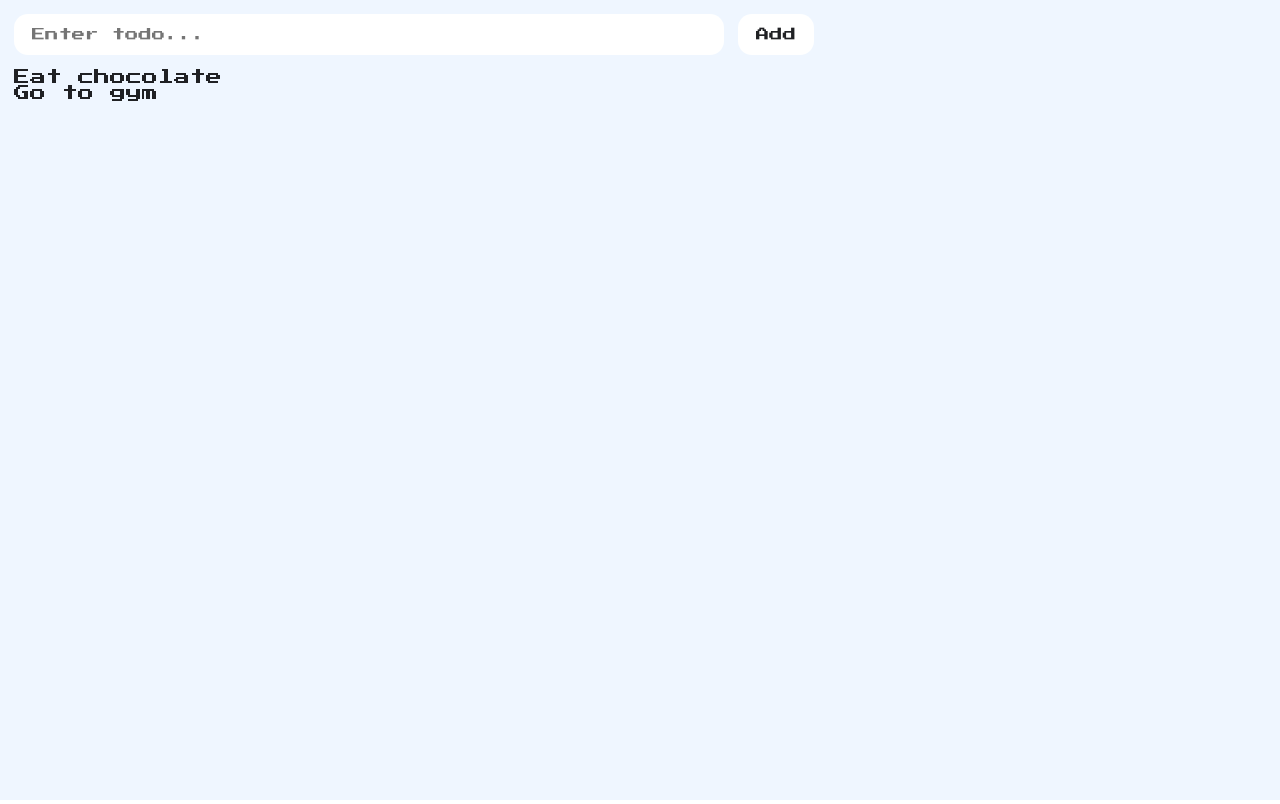
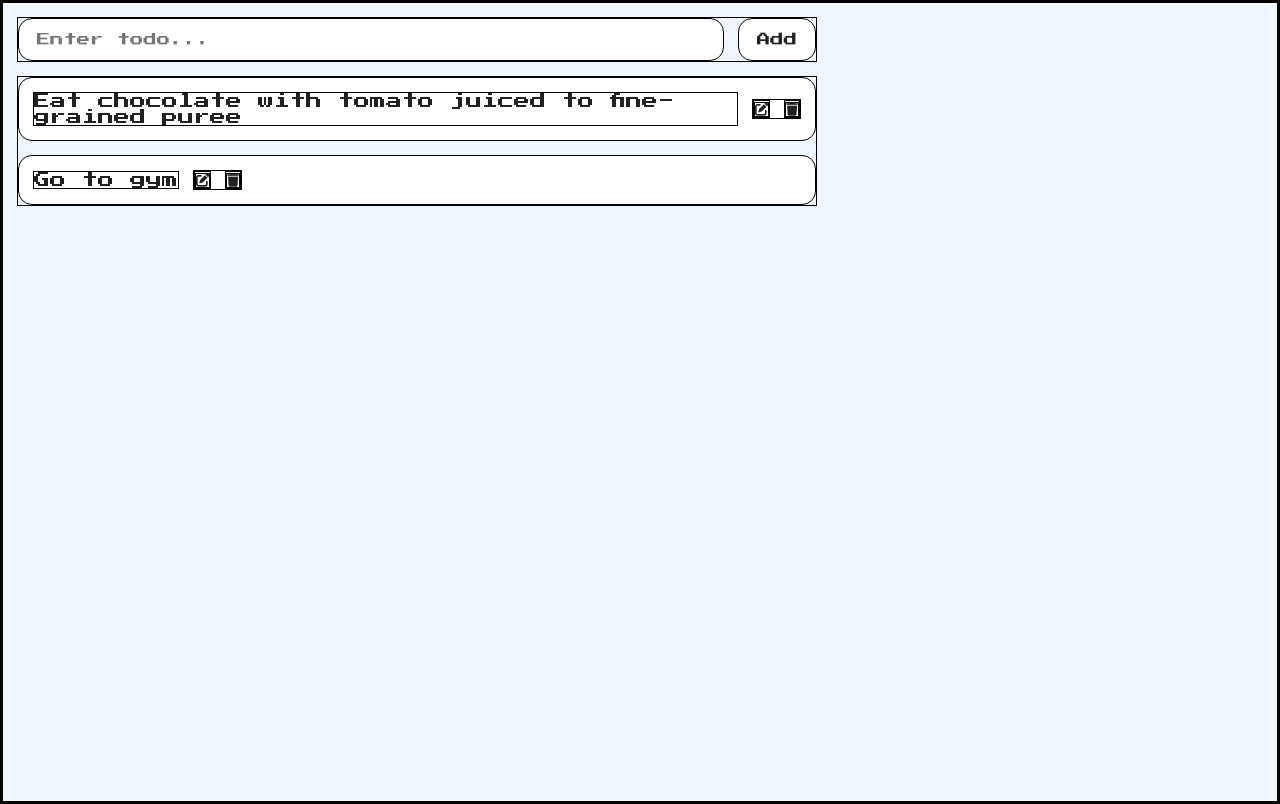
Before and after one commit to liangchow/reactjs-todo-app, a React (Vite) app: page / in a window 1280 px wide. Built offline with nearby package versions, Linux system fonts and the light colour scheme.

Commit message:
Update TodoCard button functions

```diff
--- a/components/TodoCard.jsx
+++ b/components/TodoCard.jsx
@@ -1,7 +1,19 @@
 import React from 'react'
 
 export default function TodoCard(props) {
+    const { children, handleDeleteTodo, index  } = props
+
   return (
-    <li>{todos}</li>
+    <li className='todoItem'>
+        {children}
+        <div className='actionsContainer'>
+            {/* Edit button */}
+            <button ><i className="fa-solid fa-pen-to-square"></i></button>
+
+            {/* Delete button */}
+            <button onClick={() => handleDeleteTodo(index)}><i className="fa-solid fa-trash"></i></button>
+
+        </div>
+    </li>
   )
 }
--- a/components/TodoInput.jsx
+++ b/components/TodoInput.jsx
@@ -1,10 +1,16 @@
 import React from "react";
 
-export default function TodoInput(){
+export default function TodoInput(props){
+
+    const { handleAddTodo, todoValue, setTodoValue } = props
+
     return(
         <header className="input">
-            <input type="text" placeholder="Enter todo..." />
-            <button>Add</button>
+            <input placeholder="Enter todo..." value={todoValue} onChange={(e) => setTodoValue(e.target.value)} />
+            <button onClick={() => {
+                handleAddTodo(todoValue)
+                setTodoValue('')
+            }}> Add</button>
         </header>
     )
 }
--- a/components/TodoList.jsx
+++ b/components/TodoList.jsx
@@ -6,12 +6,14 @@ export default function TodoList(props) {
     const { todos } = props
 
   return (
-    <ol>
-        {todos.map((todo, todoIndex)=>{
+    <ul className='main'>
+        {todos.map((todo, todoIndex) => {
             return(
-                <p>{todo}</p>
+                <TodoCard {...props} key={todoIndex} index={todoIndex} >
+                   <p>{todo}</p>
+                </TodoCard>
             )
         })}
-    </ol>
+    </ul>
   )
 }
--- a/src/App.jsx
+++ b/src/App.jsx
@@ -5,14 +5,27 @@ import TodoList from '../components/TodoList'
 function App() {
 
   const [todos, setTodos] = useState([
-        "Eat chocolate",
+        "Eat chocolate with tomato juiced to fine-grained puree",
         "Go to gym",
       ])
+  const [todoValue, setTodoValue] = useState('')
+
+  function handleAddTodo(newTodo){
+    const newTodoList = [newTodo, ...todos]
+    setTodos(newTodoList)
+  }
+
+  function handleDeleteTodo(index){
+    const updatedTodoList = todos.filter((todo, todoIndex) => todoIndex !== index)
+    setTodos(updatedTodoList)
+  }
+
+
 
   return (
     <>
-      <TodoInput />
-      <TodoList todos={todos} />
+      <TodoInput handleAddTodo={handleAddTodo} todoValue={todoValue} setTodoValue={setTodoValue} />
+      <TodoList todos={todos} handleDeleteTodo={handleDeleteTodo} />
     </>
   )
 }
--- a/src/index.css
+++ b/src/index.css
@@ -3,7 +3,8 @@
   margin: 0;
   padding: 0;
   box-sizing: border-box;
-  color: #202124
+  color: #202124;
+  border: 1px solid black !important;
 }
 
 h1,
@@ -29,7 +30,7 @@ header {
 }
 
 header,
-main {
+.main {
   max-width: 800px;
   width: 100%;
   margin 0 auto;
@@ -58,6 +59,42 @@ header input {
   background: white;
 }
 
+.main {
+  display: flex;
+  flex-direction: column;
+  gap: 14px;
+}
+
+.todoItem {
+  display: flex;
+  align-items: center;
+  gap: 14px;
+  padding: 14px;
+  border-radius: 14px;
+  background: white;
+}
+
+.todoitem p {
+  flex: 1;
+}
+
+.actionsContainer {
+  display: flex;
+  align-items: center;
+  gap: 14px;
+}
+
+.actionsContainer button {
+  transition-duration: 200ms;
+  border: none;
+  background: transparent;
+  cursor: pointer;
+}
+
+.actionsContainer button : hover{
+  opacity: 0.7;
+}
+
 @media (mid-width: 640px) {
 
   header button,
```
